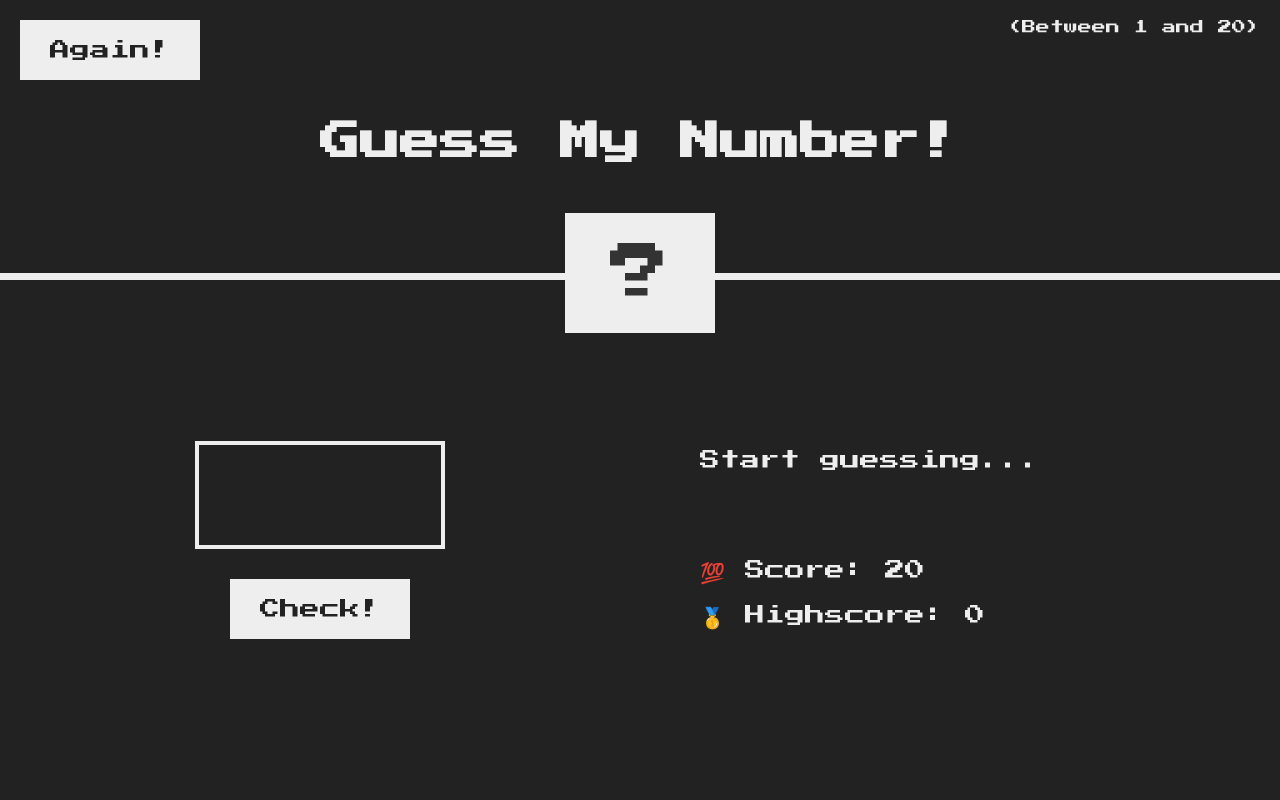
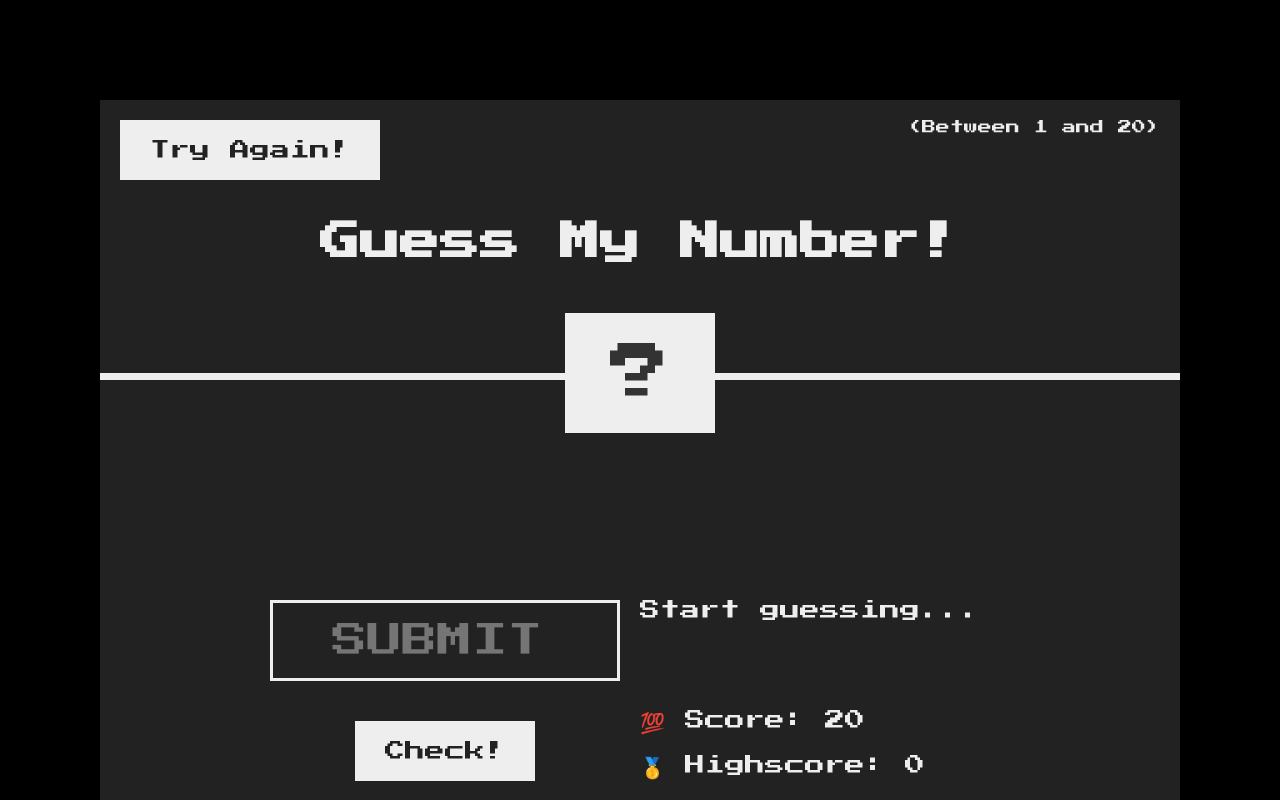
Before and after one commit to abanae/Guess-My-Number-Game, a plain HTML site: page index.html in a window 1280 px wide. Shown: the top 800 px of the page. Drawn offline with Linux system fonts and the light colour scheme.

```diff
--- a/style.css
+++ b/assets/style.css
@@ -7,6 +7,7 @@
 }
 
 html {
+  margin:10rem; background-color: black;
   font-size: 62.5%;
   box-sizing: border-box;
 }
@@ -15,7 +16,7 @@
   font-family: 'Press Start 2P', sans-serif;
   color: #eee;
   background-color: #222;
-  /* background-color: #60b347; */
+
 }
 
 /* LAYOUT */
@@ -31,6 +32,7 @@
   display: flex;
   align-items: center;
   justify-content: space-around;
+  margin: 5rem 15rem;
 }
 
 .left {
@@ -84,15 +86,15 @@
 
 .guess {
   background: none;
-  border: 4px solid #eee;
+  border: 3px solid #eee;
   font-family: inherit;
   color: inherit;
-  font-size: 5rem;
-  padding: 2.5rem;
-  width: 25rem;
+  font-size: 3.5rem;
+  padding: 2rem;
+  width: 35rem;
   text-align: center;
   display: block;
-  margin-bottom: 3rem;
+  margin-bottom: 4rem;
 }
 
 .btn {
--- a/index.html
+++ b/index.html
@@ -4,20 +4,20 @@
     <meta charset="UTF-8" />
     <meta name="viewport" content="width=device-width, initial-scale=1.0" />
     <meta http-equiv="X-UA-Compatible" content="ie=edge" />
-    <link rel="stylesheet" href="style.css" />
+    <link rel="stylesheet" href="./assets/style.css" />
     <title>Guess My Number!</title>
   </head>
   <body>
     <header>
       <h1>Guess My Number!</h1>
       <p class="between">(Between 1 and 20)</p>
-      <button class="btn again">Again!</button>
+      <button class="btn again">Try Again!</button>
       <div class="number">?</div>
     </header>
     <main>
       <section class="left">
-        <input type="number" class="guess" />
-        <button class="btn check">Check!</button>
+        <input type="number" class="guess" placeholder="SUBMIT"/>
+        <button  class="btn check">Check!</button>
       </section>
       <section class="right">
         <p class="message">Start guessing...</p>
```
Also changed, not shown: assets/images/GuessNumber.PNG (added), 1 other file.
